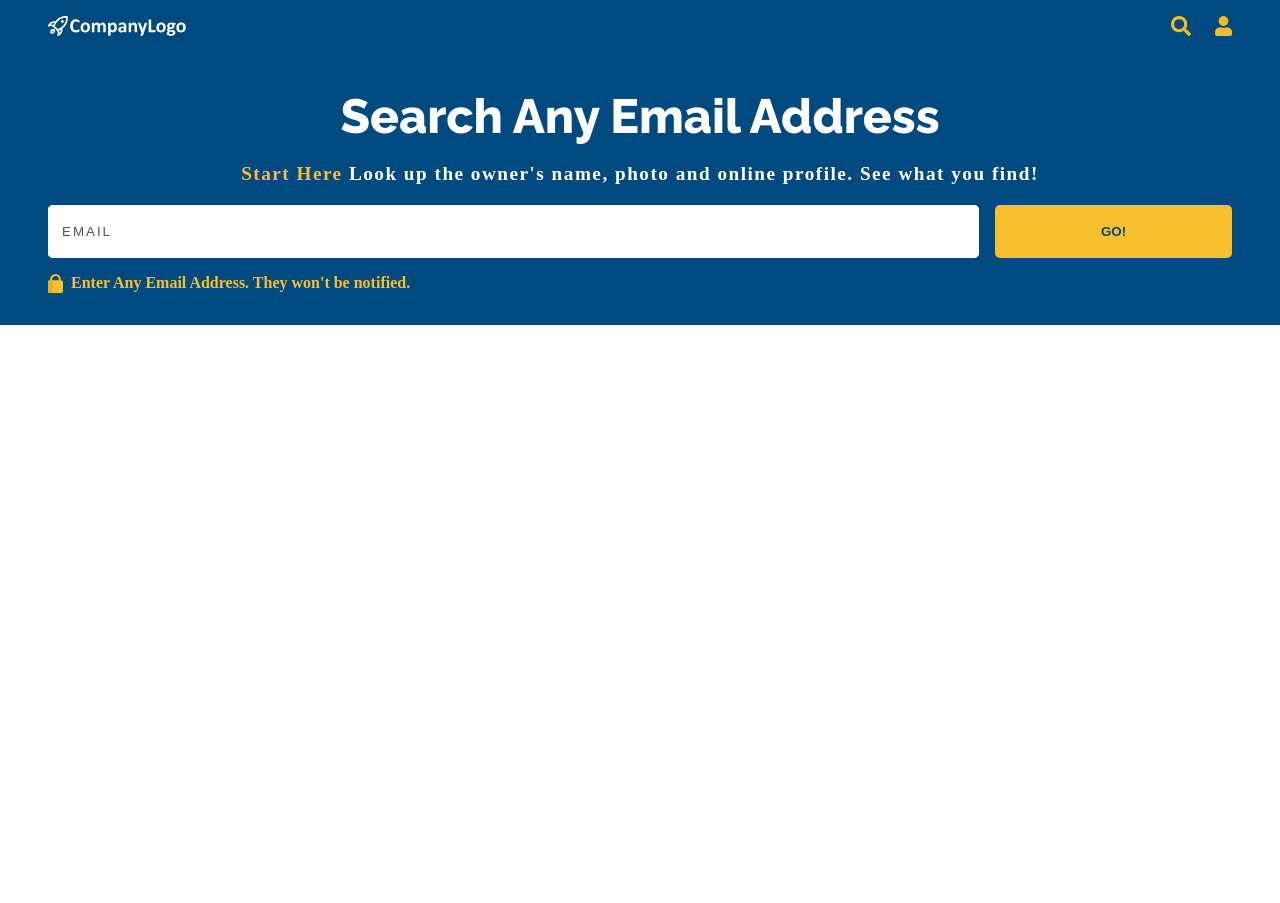
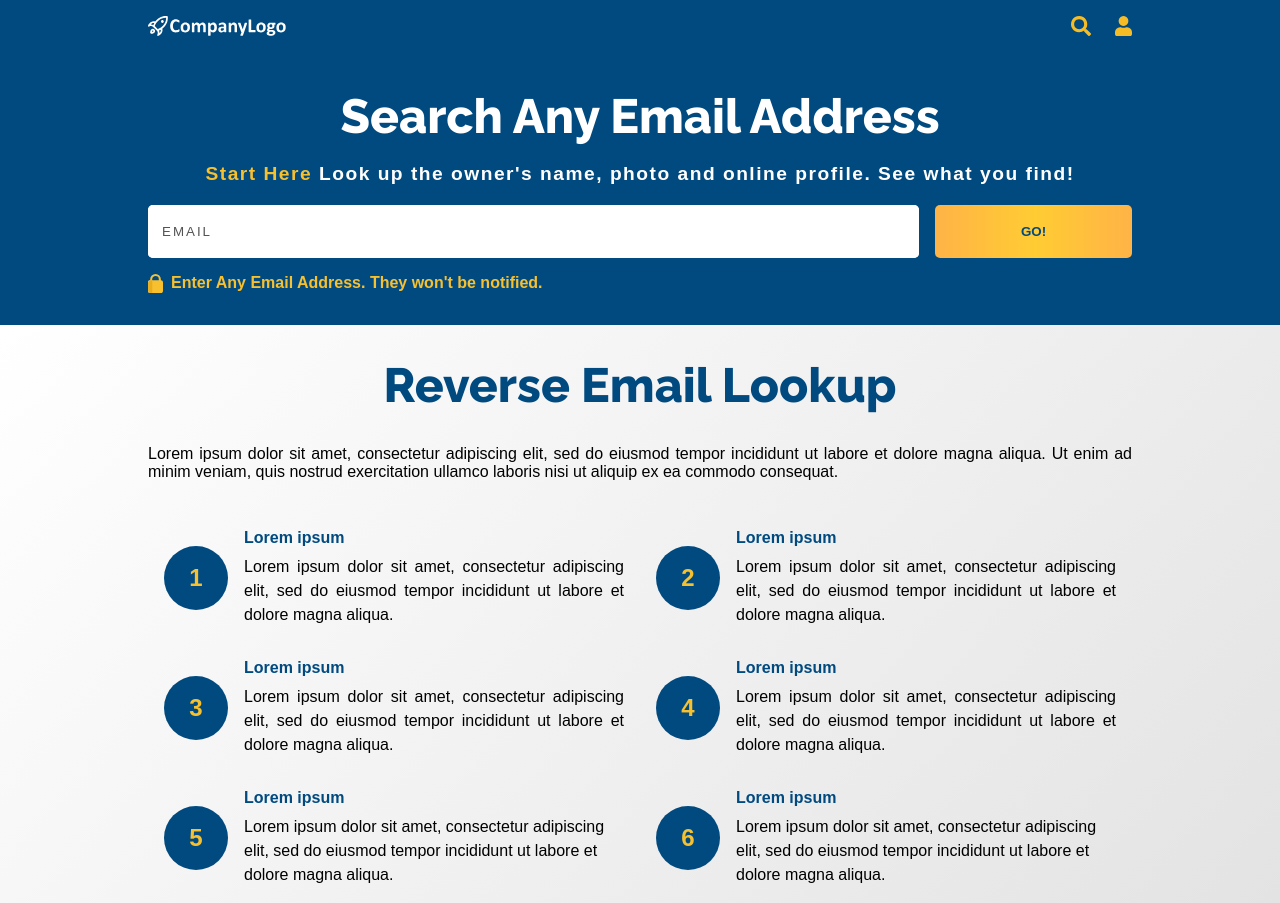
Before and after one commit to NexFlare/BeenVerified, a PHP site: page / in a window 1280 px wide. Before the commit the page ends 325 px from the top, so only its background shows below. Run offline with PHP 8.4, Linux system fonts and the light colour scheme.

Commit message:
Main component added

```diff
--- a/index.html
+++ b/index.html
@@ -4,6 +4,7 @@
     <meta charset="UTF-8" />
     <meta name="viewport" content="width=device-width, initial-scale=1.0" />
     <link rel="stylesheet" href="./stylesheet/index.css" />
+    <link rel="stylesheet" href="./stylesheet/main.css" />
     <link
       href="https://fonts.googleapis.com/css2?family=Raleway:wght@800&display=swap"
       rel="stylesheet"
@@ -55,7 +56,7 @@
             <div class="search-input-container">
               <input type="text" class="input-root" placeholder="EMAIL" />
             </div>
-            <button class="search-button-container b">go!</button>
+            <button class="search-button-container b btn-grad">go!</button>
           </div>
 
           <div class="d-flex decleration">
@@ -67,5 +68,93 @@
         </div>
       </div>
     </header>
+    <main>
+      <div class="root-container hor-center">
+        <div class="heading b tac main-heading">Reverse Email Lookup</div>
+        <div class="hor-center justify">
+          Lorem ipsum dolor sit amet, consectetur adipiscing elit, sed do
+          eiusmod tempor incididunt ut labore et dolore magna aliqua. Ut enim ad
+          minim veniam, quis nostrud exercitation ullamco laboris nisi ut
+          aliquip ex ea commodo consequat.
+        </div>
+        <div class="feature-list d-flex">
+          <div class="feature-item d-flex faic">
+            <div>
+              <div class="circle bg-b y">1</div>
+            </div>
+            <div class="feature-item-detail-container">
+              <p class="b feature-item-heading">Lorem ipsum</p>
+              <p class="feature-item-detail justify">
+                Lorem ipsum dolor sit amet, consectetur adipiscing elit, sed do
+                eiusmod tempor incididunt ut labore et dolore magna aliqua.
+              </p>
+            </div>
+          </div>
+
+          <div class="feature-item d-flex faic">
+            <div>
+              <div class="circle bg-b y">2</div>
+            </div>
+            <div class="feature-item-detail-container">
+              <p class="b feature-item-heading">Lorem ipsum</p>
+              <p class="feature-item-detail justify">
+                Lorem ipsum dolor sit amet, consectetur adipiscing elit, sed do
+                eiusmod tempor incididunt ut labore et dolore magna aliqua.
+              </p>
+            </div>
+          </div>
+          <div class="feature-item d-flex faic">
+            <div>
+              <div class="circle bg-b y">3</div>
+            </div>
+            <div class="feature-item-detail-container">
+              <p class="b feature-item-heading">Lorem ipsum</p>
+              <p class="feature-item-detail justify">
+                Lorem ipsum dolor sit amet, consectetur adipiscing elit, sed do
+                eiusmod tempor incididunt ut labore et dolore magna aliqua.
+              </p>
+            </div>
+          </div>
+          <div class="feature-item d-flex faic">
+            <div>
+              <div class="circle bg-b y">4</div>
+            </div>
+            <div class="feature-item-detail-container">
+              <p class="b feature-item-heading">Lorem ipsum</p>
+              <p class="feature-item-detail justify">
+                Lorem ipsum dolor sit amet, consectetur adipiscing elit, sed do
+                eiusmod tempor incididunt ut labore et dolore magna aliqua.
+              </p>
+            </div>
+          </div>
+
+          <div class="feature-item d-flex faic">
+            <div>
+              <div class="circle bg-b y">5</div>
+            </div>
+            <div class="feature-item-detail-container">
+              <p class="b feature-item-heading">Lorem ipsum</p>
+              <p class="feature-item-detail">
+                Lorem ipsum dolor sit amet, consectetur adipiscing elit, sed do
+                eiusmod tempor incididunt ut labore et dolore magna aliqua.
+              </p>
+            </div>
+          </div>
+
+          <div class="feature-item d-flex faic">
+            <div>
+              <div class="circle bg-b y">6</div>
+            </div>
+            <div class="feature-item-detail-container">
+              <p class="b feature-item-heading">Lorem ipsum</p>
+              <p class="feature-item-detail">
+                Lorem ipsum dolor sit amet, consectetur adipiscing elit, sed do
+                eiusmod tempor incididunt ut labore et dolore magna aliqua.
+              </p>
+            </div>
+          </div>
+        </div>
+      </div>
+    </main>
   </body>
 </html>
--- a/stylesheet/index.css
+++ b/stylesheet/index.css
@@ -2,6 +2,7 @@
   margin: 0;
   padding: 0;
   box-sizing: border-box;
+  font-family: sans-serif;
 }
 
 header {
@@ -9,12 +10,16 @@ header {
 }
 
 .root-container {
-  max-width: 1200px;
+  max-width: 1000px;
   padding: 0 0.5rem;
 }
 
 .hor-center {
   margin: 0 auto;
+}
+
+.faic {
+  align-items: center;
 }
 
 nav {
@@ -100,7 +105,19 @@ input:focus {
   background: rgb(247, 192, 47);
   text-transform: uppercase;
   border: 0;
+  cursor: pointer;
   font-weight: bold;
+}
+.btn-grad {
+  background-image: linear-gradient(
+    to right,
+    #ffb347 0%,
+    #ffcc33 51%,
+    #ffb347 100%
+  );
+}
+.btn-grad:hover {
+  background-position: right center;
 }
 
 .search-input-container,
@@ -123,6 +140,11 @@ input:focus {
 
 .decleration > * + * {
   margin-left: 0.5rem;
+}
+
+.justify {
+  text-align: justify;
+  text-justify: inter-word;
 }
 
 .w {
--- /dev/null
+++ b/stylesheet/main.css
@@ -0,0 +1,56 @@
+main {
+  background: rgb(255, 255, 255);
+  background: linear-gradient(
+    132deg,
+    rgba(255, 255, 255, 1) 0%,
+    rgba(227, 227, 227, 1) 100%
+  );
+}
+
+.main-heading {
+  padding: 2rem 0;
+}
+
+.feature-list {
+  flex-flow: row wrap;
+  align-items: center;
+  margin-top: 2rem;
+}
+
+.feature-item {
+  flex: 1 1 45%;
+  padding: 1rem;
+}
+
+.feature-item > * + * {
+  margin-left: 1rem;
+}
+
+.feature-item-heading {
+  font-weight: bold;
+}
+
+.feature-item-detail {
+  line-height: 1.5;
+}
+
+.feature-item-detail-container > * + * {
+  margin-top: 8px;
+}
+
+.circle {
+  border-radius: 50%;
+  width: 64px;
+  height: 64px;
+  padding: 18px;
+  text-align: center;
+  font-weight: bold;
+  font-size: 24px;
+}
+
+@media only screen and (max-width: 600px) {
+  .feature-item {
+    flex: 1 1 95%;
+    padding: 1rem;
+  }
+}
```
Also changed, not shown: 1 other file.
